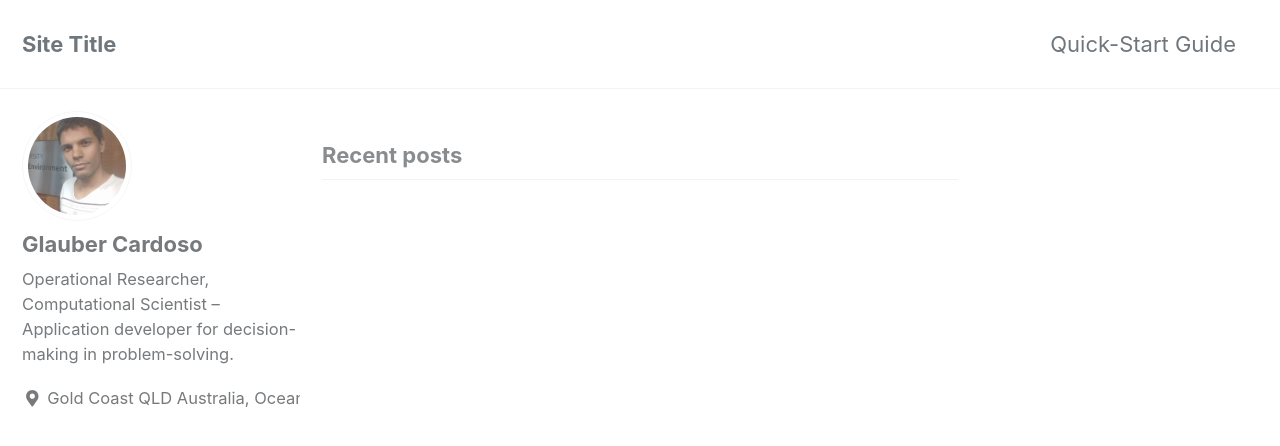
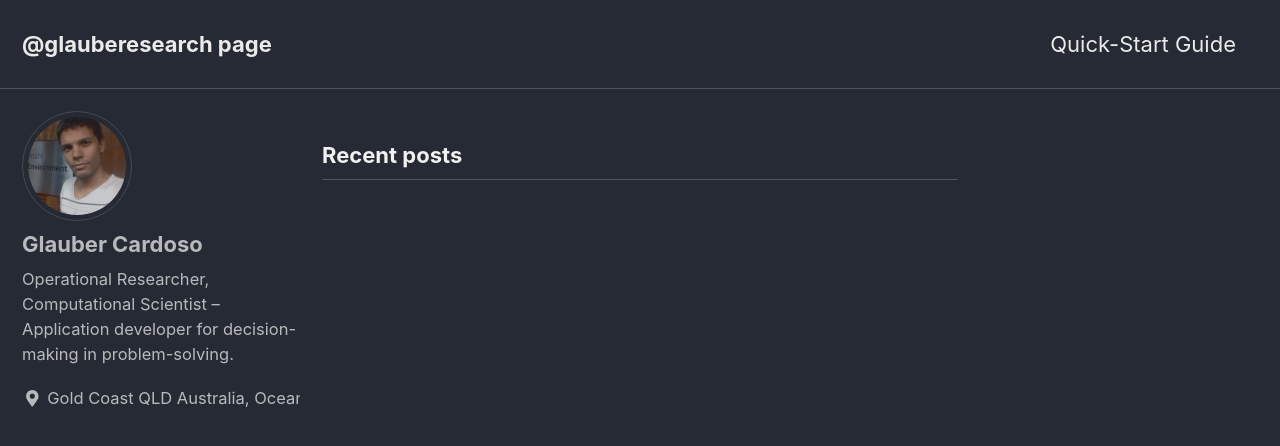
Before and after one commit to glauberesearch/glauberesearch.github.io, a Jekyll site: the page built from index.html, in a window 1280 px wide and 900 px high. Shown: the top 446 px of the window. Built offline with Jekyll 4.4.1, drawn with Linux system fonts in a browser that asks for light colours; cached includes are drawn as plain includes; nearby versions of some CDN libraries; the list of posts is cut into pages by our own code; some of the changed text lies outside the part shown.

Commit message:
Update _config.yml

```diff
--- a/_config.yml
+++ b/_config.yml
@@ -12,14 +12,14 @@
 
 # theme                  : "minimal-mistakes-jekyll"
 # remote_theme           : "mmistakes/minimal-mistakes"
-minimal_mistakes_skin    : "default" # "air", "aqua", "contrast", "dark", "dirt", "neon", "mint", "plum", "sunrise"
+minimal_mistakes_skin    : "dark" # "air", "aqua", "contrast", "dark", "dirt", "neon", "mint", "plum", "sunrise"
 
 # Site Settings
-locale                   : "en-US"
-title                    : "Site Title"
-title_separator          : "-"
-name                     : "Contribution"
-description              : "R&D-I/STEM."
+locale                   : "en-AU"
+title                    : "@glauberesearch page"
+title_separator          : "–"
+name                     : "Glauber Cardoso"
+description              : "The @glauberesearch technoscientific Contribution in OR/STEM."
 url                      : # the base hostname & protocol for your site e.g. "https://mmistakes.github.io"
 baseurl                  : # the subpath of your site, e.g. "/blog"
 repository               : # GitHub username/repo-name e.g. "mmistakes/minimal-mistakes"
```
